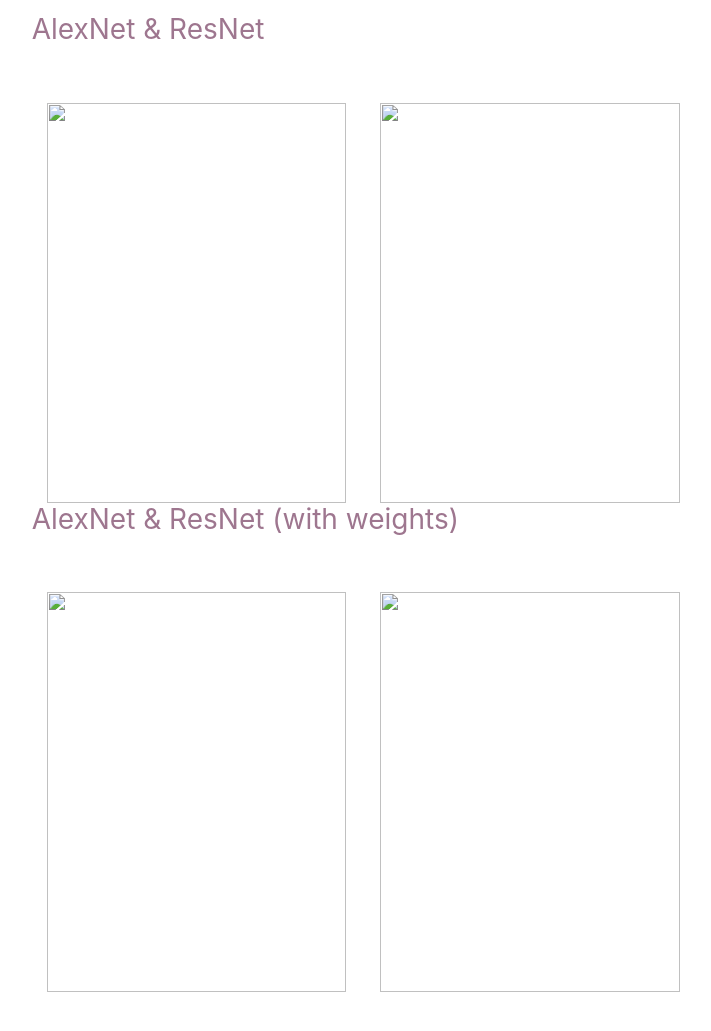
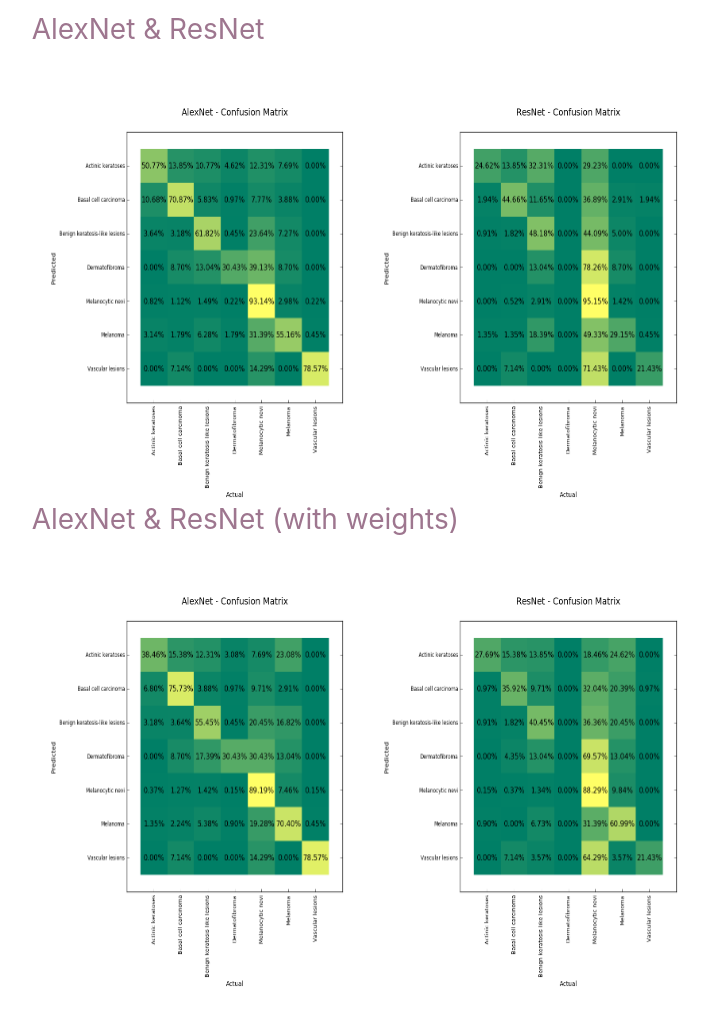
Before and after one commit to thanhnguyen1390/Skin_Lesions_Classification, a plain HTML site: page docs/models.html in a window 1280 px wide. Shown: the part 1597-2628 px from the top of the page, without its empty margins (90-801 px from the left). Drawn offline with Linux system fonts and the light colour scheme; a script that the page names is missing.

Commit message:
added confustion matrix images to docs dir for front end

```diff
--- a/docs/models.html
+++ b/docs/models.html
@@ -83,11 +83,11 @@
           </tbody>
         </table>
         <h3 style="color:#9e768f">AlexNet & ResNet</h3>
-        <img class="col-5 mt-5" style="height:400px" id="alexNetCM" src="./models/alexnet/confusion_matrix.png">
-        <img class="col-5 mt-5" style="height:400px" id="resNetCM" src="./models/resnet18/confusion_matrix.png">
+        <img class="col-5 mt-5" style="height:400px" id="alexNetCM" src="./img/alexnet_confusion_matrix.png">
+        <img class="col-5 mt-5" style="height:400px" id="resNetCM" src="./img/resnet18_confusion_matrix.png">
         <h3 style="color:#9e768f">AlexNet & ResNet (with weights)</h3>
-        <img class="col-5 mt-5" style="height:400px" id="alexNetCM" src="./models/alexnet_weight/confusion_matrix.png">
-        <img class="col-5 mt-5" style="height:400px" id="resNetCM" src="./models/resnet18_weight/confusion_matrix.png">
+        <img class="col-5 mt-5" style="height:400px" id="alexNetCM" src="./img/alexnet_weight_confusion_matrix.png">
+        <img class="col-5 mt-5" style="height:400px" id="resNetCM" src="./img/resnet18_weight_confusion_matrix.png">
       </div>
       <div class="col-2">
         <h5 class="text-muted">KEYWORDS</h5>
```
Also changed, not shown: docs/img/alexnet_confusion_matrix.png (added), docs/img/alexnet_weight_confusion_matrix.png (added), docs/img/resnet18_confusion_matrix.png (added), docs/img/resnet18_weight_confusion_matrix.png (added).
